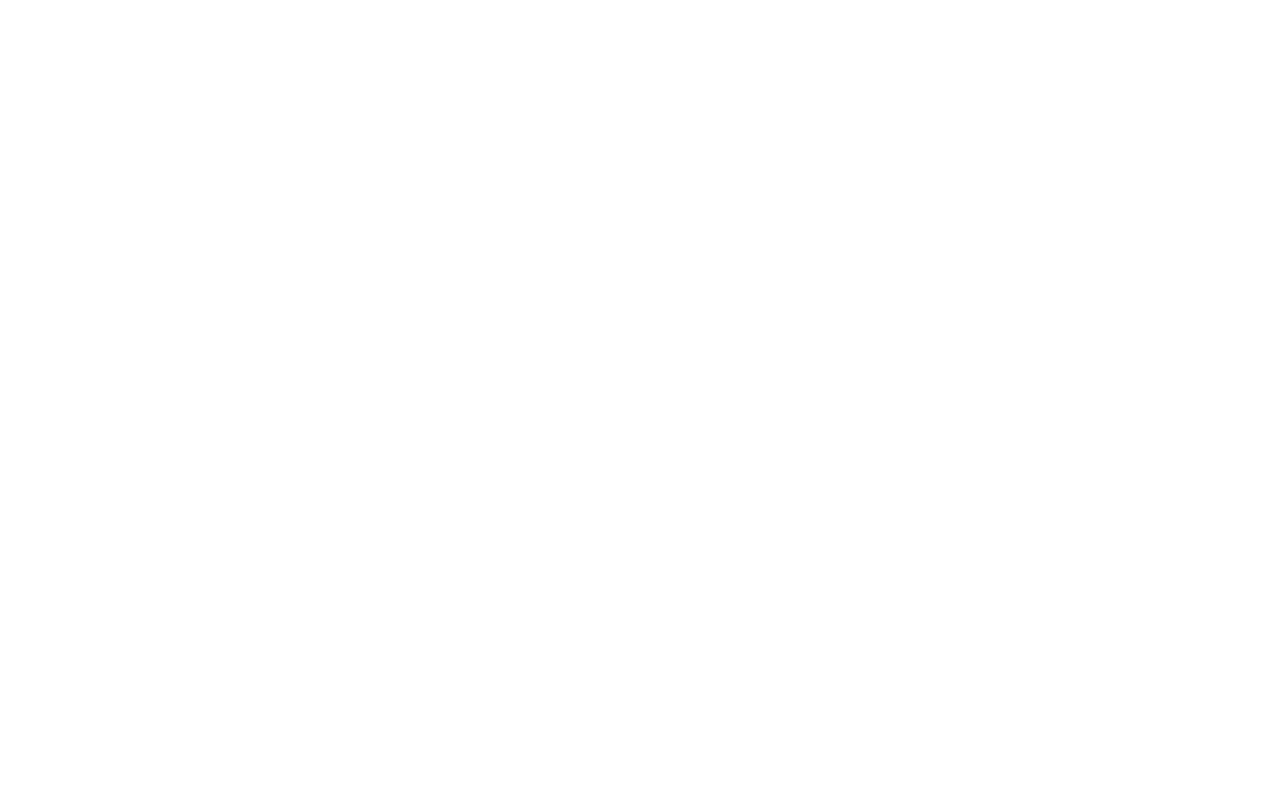
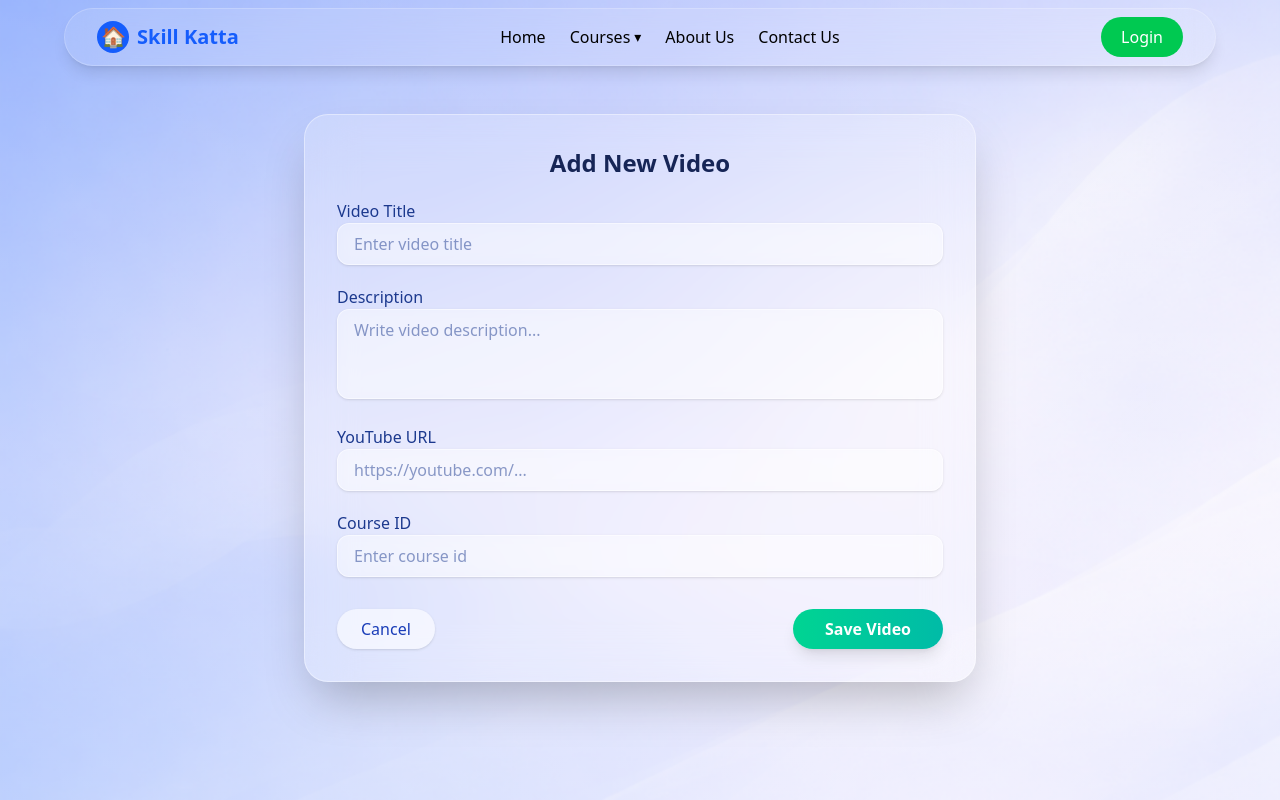
Before and after one commit to udaysinh-bodare/courseProject, a React (Vite) app in the folder client/: page /addvideo in a window 1280 px wide. Before the commit this address had no page. Built offline with nearby package versions, Linux system fonts and the light colour scheme; sample sign-in values are in the browser's storage.

Commit message:
Feat: Added Feature Add Videos for admin only

```diff
--- a/client/src/App.jsx
+++ b/client/src/App.jsx
@@ -8,6 +8,7 @@
 import Landing from "./pages/LandingPage/Landing";
 import ViewCourse from "./pages/ViewCourses/ViewCourse"
 import AddCourse from "./pages/AddCourse/AddCourse";
+import AddVideo from "./pages/AddVideo/AddVideo";
 
 export const loginContext = createContext()
 function App() {
@@ -21,6 +22,7 @@
 					<Route path="/register/:course_id" element={<Register />} />
 					<Route path="/viewcourse/:course_id" element={<ViewCourse/>} />
 					<Route path="/addcourse" element={<AddCourse/> } />
+					<Route path="/addvideo" element={<AddVideo/> } />
 				</Routes>
 			</loginContext.Provider>
 
--- /dev/null
+++ b/client/src/pages/AddVideo/AddVideo.jsx
@@ -0,0 +1,210 @@
+import React, { useState, useEffect } from "react";
+import { useNavigate } from "react-router";
+import bg from "../../assets/background.png";
+import Navbar from "../../components/Navbar";
+import { toast } from "react-toastify";
+import { getAuthUser } from "../../utils/auth";
+import { addVideo } from "../../services/videoServices";
+
+function AddVideo() {
+  const [loading, setLoading] = useState(true);
+  const navigate = useNavigate();
+
+  // ---------- ROLE CHECK ----------
+  useEffect(() => {
+    const user = getAuthUser();
+
+    if (!user) {
+      toast.error("Please login first");
+      navigate("/login");
+      return;
+    }
+
+    if (user.role !== "admin") {
+      toast.error("Access denied — admin only");
+      navigate("/");
+      return;
+    }
+
+    setLoading(false);
+  }, []);
+
+  // ---------- FORM STATE ----------
+  const [form, setForm] = useState({
+    title: "",
+    description: "",
+    youtube_url: "",
+    course_id: "",
+  });
+
+  const [errors, setErrors] = useState({});
+
+  const handleChange = (e) =>
+    setForm({ ...form, [e.target.name]: e.target.value });
+
+  // ---------- VALIDATION ----------
+  const validate = () => {
+    const errs = {};
+
+    if (!form.title.trim()) errs.title = "Title is required";
+    if (!form.description.trim()) errs.description = "Description is required";
+    if (!form.youtube_url.trim()) errs.youtube_url = "YouTube URL is required";
+
+    // basic YouTube pattern check (optional but useful)
+    const ytRegex = /(youtube\.com|youtu\.be)\//i;
+    if (form.youtube_url && !ytRegex.test(form.youtube_url)) {
+      errs.youtube_url = "Enter a valid YouTube link";
+    }
+
+    if (!form.course_id.trim()) errs.course_id = "Course ID is required";
+
+    setErrors(errs);
+    return Object.keys(errs).length === 0;
+  };
+
+  // ---------- SUBMIT ----------
+  const handleSubmit = async (e) => {
+    e.preventDefault();
+
+    if (!validate()) {
+      toast.error("Fix form errors before submitting");
+      return;
+    }
+
+    const payload = {
+      ...form,
+      added_at: new Date().toISOString(), // auto-set timestamp
+    };
+
+    try {
+      await addVideo(payload);
+      toast.success("Video added successfully 🎉");
+
+      setTimeout(() => navigate("/all-videos"), 1200);
+    } catch (err) {
+      console.error(err);
+      toast.error(err?.response?.data?.message || "Failed to add video");
+    }
+  };
+
+  if (loading) {
+    return (
+      <div className="h-screen w-full bg-gradient-to-br from-blue-500 to-sky-200 flex items-center justify-center">
+        <div className="flex flex-col items-center gap-3">
+          <div className="w-12 h-12 border-4 border-white/50 border-t-teal-400 rounded-full animate-spin" />
+          <p className="text-white/90 font-medium tracking-wide">
+            Loading experience…
+          </p>
+        </div>
+      </div>
+    );
+  }
+
+  return (
+    <div
+      className="min-h-screen w-full bg-cover bg-no-repeat bg-center relative"
+      style={{ backgroundImage: `url(${bg})` }}
+    >
+      <div className="absolute inset-0 bg-gradient-to-b from-white/10 to-white/40 pointer-events-none" />
+
+      <div className="relative max-w-7xl mx-auto">
+        <Navbar />
+
+        <div className="flex justify-center py-12 px-4">
+          <form
+            onSubmit={handleSubmit}
+            className="w-full max-w-2xl bg-white/20 backdrop-blur-xl
+              border border-white/40 shadow-2xl rounded-3xl p-8 space-y-5 text-blue-900"
+          >
+            <h2 className="text-2xl font-semibold text-center text-blue-950">
+              Add New Video
+            </h2>
+
+            {/* Title */}
+            <div>
+              <label className="font-medium">Video Title</label>
+              <input
+                name="title"
+                value={form.title}
+                onChange={handleChange}
+                className="w-full glass-input"
+                placeholder="Enter video title"
+              />
+              {errors.title && (
+                <p className="text-red-600 text-sm">{errors.title}</p>
+              )}
+            </div>
+
+            {/* Description */}
+            <div>
+              <label className="font-medium">Description</label>
+              <textarea
+                rows={3}
+                name="description"
+                value={form.description}
+                onChange={handleChange}
+                className="w-full glass-input resize-none"
+                placeholder="Write video description..."
+              />
+              {errors.description && (
+                <p className="text-red-600 text-sm">{errors.description}</p>
+              )}
+            </div>
+
+            {/* YouTube URL */}
+            <div>
+              <label className="font-medium">YouTube URL</label>
+              <input
+                name="youtube_url"
+                value={form.youtube_url}
+                onChange={handleChange}
+                className="w-full glass-input"
+                placeholder="https://youtube.com/..."
+              />
+              {errors.youtube_url && (
+                <p className="text-red-600 text-sm">{errors.youtube_url}</p>
+              )}
+            </div>
+
+            {/* Course ID */}
+            <div>
+              <label className="font-medium">Course ID</label>
+              <input
+                name="course_id"
+                value={form.course_id}
+                onChange={handleChange}
+                className="w-full glass-input"
+                placeholder="Enter course id"
+              />
+              {errors.course_id && (
+                <p className="text-red-600 text-sm">{errors.course_id}</p>
+              )}
+            </div>
+
+            {/* Buttons */}
+            <div className="flex justify-between pt-3">
+              <button
+                type="button"
+                onClick={() => navigate(-1)}
+                className="px-6 py-2 rounded-full bg-white/60 hover:bg-white text-blue-800 font-medium shadow"
+              >
+                Cancel
+              </button>
+
+              <button
+                type="submit"
+                className="px-8 py-2 rounded-full font-semibold text-white
+                  bg-gradient-to-r from-emerald-400 to-teal-500
+                  shadow-lg hover:-translate-y-0.5 transition-all"
+              >
+                Save Video
+              </button>
+            </div>
+          </form>
+        </div>
+      </div>
+    </div>
+  );
+}
+
+export default AddVideo;
--- /dev/null
+++ b/client/src/pages/AdminPages/AdminAllCourses.jsx
@@ -0,0 +1,102 @@
+import React, { useEffect, useState } from "react";
+import { useNavigate } from "react-router";
+import Navbar from "../../components/Navbar";
+import bg from "../../assets/background.png";
+import { toast } from "react-toastify";
+
+import { getAuthUser } from "../../utils/auth";
+import { getAllCourses } from "../../services/coursesServices";
+import CourseCard from "../../components/CourseCard";
+
+function AdminAllCourses() {
+  const navigate = useNavigate();
+
+  const [loading, setLoading] = useState(true);
+  const [courses, setCourses] = useState([]);
+
+  // ---------- ROLE CHECK + FETCH DATA ----------
+  useEffect(() => {
+    async function init() {
+      const user = getAuthUser();
+
+      if (!user) {
+        toast.error("Please login first");
+        return navigate("/login");
+      }
+
+      if (user.role !== "admin") {
+        toast.error("Access denied — admin only");
+        return navigate("/");
+      }
+
+      try {
+        const res = await getAllCourses();
+        setCourses(res?.data?.data || []);
+      } catch (err) {
+        console.error(err);
+        toast.error("Failed to load courses");
+      } finally {
+        setLoading(false);
+      }
+    }
+
+    init();
+  }, []);
+
+  const openCourse = (id) => navigate(`/viewcourse/${id}`);
+
+  // ---------- LOADING ----------
+  if (loading) {
+    return (
+      <div className="h-screen w-full bg-gradient-to-br from-blue-500 to-sky-200 flex items-center justify-center">
+        <div className="flex flex-col items-center gap-3">
+          <div className="w-12 h-12 border-4 border-white/50 border-t-teal-400 rounded-full animate-spin" />
+          <p className="text-white/90 font-medium tracking-wide">
+            Loading courses…
+          </p>
+        </div>
+      </div>
+    );
+  }
+
+  return (
+    <div
+      className="min-h-screen w-full bg-cover bg-no-repeat bg-center relative"
+      style={{ backgroundImage: `url(${bg})` }}
+    >
+      <div className="absolute inset-0 bg-gradient-to-b from-white/10 to-white/40 pointer-events-none" />
+
+      <div className="relative max-w-7xl mx-auto">
+        <Navbar />
+
+        <div className="px-4 py-10">
+          <h1 className="text-3xl font-semibold text-blue-950 text-center mb-6">
+            All Courses (Admin)
+          </h1>
+
+          {/* Empty state */}
+          {!courses.length && (
+            <p className="text-center text-gray-600">
+              No courses found. Try adding one.
+            </p>
+          )}
+
+          {/* Grid of courses */}
+          <div className="grid grid-cols-1 sm:grid-cols-2 lg:grid-cols-3 gap-6">
+            {courses.map((course) => (
+              <div
+                key={course.course_id}
+                onClick={() => openCourse(course.course_id)}
+                className="cursor-pointer"
+              >
+                <CourseCard course={course} />
+              </div>
+            ))}
+          </div>
+        </div>
+      </div>
+    </div>
+  );
+}
+
+export default AdminAllCourses;
--- a/client/src/pages/LandingPage/Landing.jsx
+++ b/client/src/pages/LandingPage/Landing.jsx
@@ -204,7 +204,6 @@
     return () => window.removeEventListener("resize", handler);
   }, []);
 
-  // ensure enough items
   const base = courses.length ? courses : fallbackCourses;
   const minItems = Math.max(cardsPerView * 2, 4);
   const filled =
@@ -219,7 +218,6 @@
     const computed = window.getComputedStyle(trackRef.current);
     const matrix = computed.transform;
 
-    // lock current frame
     trackRef.current.style.transform = matrix;
     trackRef.current.style.animationPlayState = "paused";
 
--- /dev/null
+++ b/client/src/services/videoServices.js
@@ -0,0 +1,16 @@
+import axios from "axios";
+import { config } from "../config/config";
+
+function authHeaders() {
+  const token = localStorage.getItem("token");
+
+  return {
+    token: token
+  };
+}
+
+
+export async function addVideo(payload) {
+  const url = `${config.BASE_URL}/api/video/add-video`;
+  return axios.post(url, payload, { headers: authHeaders() });
+}
```
